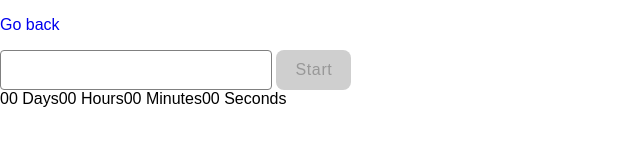
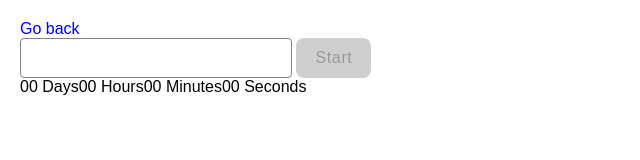
Before and after one commit to valentyna88/goit-js-hw-10, a website built with Vite: page src/1-timer.html in a window 1280 px wide. Shown: the whole page, without its empty margins (0-640 px from the left). Built offline with nearby package versions, Linux system fonts and the light colour scheme.

Commit message:
Update styles.css

```diff
--- a/src/css/styles.css
+++ b/src/css/styles.css
@@ -7,12 +7,17 @@
 body {
   font-family: "Montserrat", sans-serif;
   background-color: #fff;
+  padding: 20px;
 }
 
 ul {
   margin: 0;
   padding: 0;
   list-style: none;
+}
+
+p {
+  margin: 0;
 }
 
 a {
```
